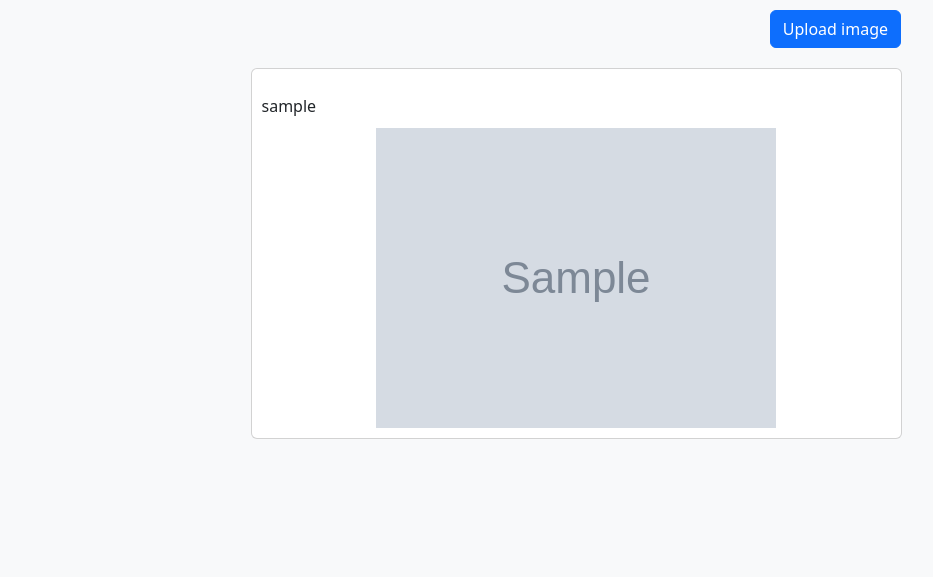
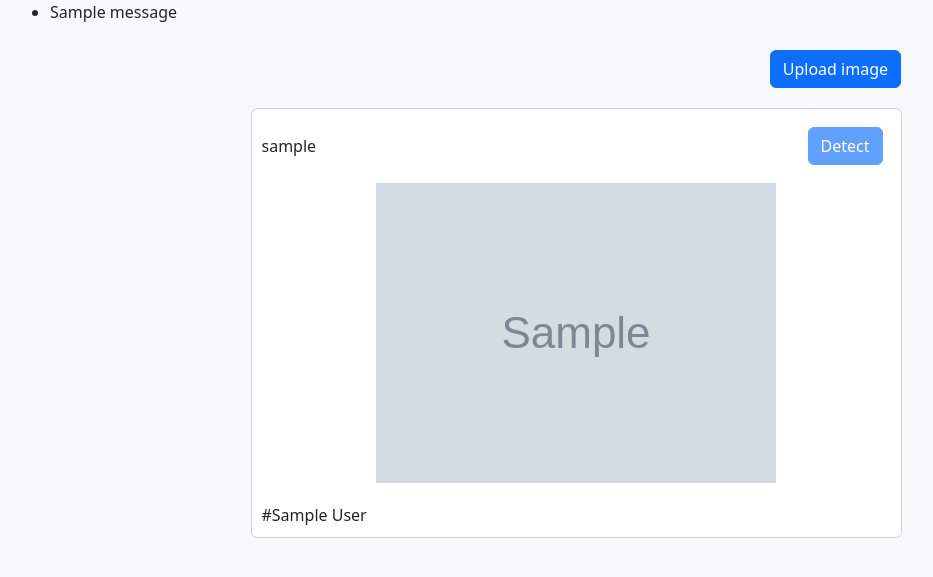
Before and after one commit to 4BMtolobPL/mbc-gym, a Flask app: page /detector/ in a window 1280 px wide. Shown: the part 56-633 px from the top of the page, without its empty margins (64-997 px from the left). Run offline with Flask 3, Linux system fonts and the light colour scheme; tables that the repository leaves empty hold one stand-in row (values such as "Sample post"); grey boxes marked "Sample" are stand-in pictures; one stand-in notice (Sample message) is shown; some libraries are stand-ins or nearby versions.

Commit message:
객체 감지 기능 구현

```diff
--- a/src/domain/detector/templates/detector/index.html
+++ b/src/domain/detector/templates/detector/index.html
@@ -1,5 +1,15 @@
 {% extends 'detector/base.html' %}
 {% block content %}
+{% with messages = get_flashed_messages() %}
+{% if messages %}
+<ul>
+    {% for message in messages %}
+    <li class="flash">{{ message }}</li>
+    {% endfor %}
+</ul>
+{% endif %}
+{% endwith %}
+
 <div class="col-md-10 text-end dt-image-register-btn">
     <a class="btn btn-primary" href="{{ url_for('detector.upload_image') }}">Upload image</a>
 </div>
@@ -7,10 +17,27 @@
 <div class="card col-md-7 dt-image-content">
     <header class="d-flex justify-content-between">
         <div class="dt-image-username">{{ user_image.User.username }}</div>
+        <div class="d-flex flex-row-reverse">
+            <div class="p-2">
+                <form method="post" action="{{ url_for('detector.detect', image_id=user_image.UserImage.id) }}">
+                    {{ detector_form.csrf_token }}
+                    {% if current_user.id == user_image.User.id and user_image.UserImage.is_detected == False %}
+                    {{ detector_form.submit(class="btn btn-primary") }}
+                    {% else %}
+                    {{ detector_form.submit(class="btn btn-primary", disabled="disabled") }}
+                    {% endif %}
+                </form>
+            </div>
+        </div>
     </header>
     <section>
         <img src="{{ url_for('detector.image_files', filename=user_image.UserImage.image_path) }}" alt="uploaded image" />
     </section>
+    <footer>
+        {% for tag in user_image_tag_dict[user_image.UserImage.id] %}
+            #{{ tag.tag_name }}
+        {% endfor %}
+    </footer>
 </div>
 {% endfor %}
 {% endblock %}
--- a/src/domain/detector/views.py
+++ b/src/domain/detector/views.py
@@ -1,6 +1,13 @@
+import random
 import uuid
 from pathlib import Path
+from typing import List, Sequence, Tuple
 
+import cv2
+import numpy as np
+import torch
+import torchvision
+from PIL import Image
 from flask import (
     Blueprint,
     render_template,
@@ -8,11 +15,13 @@ from flask import (
     current_app,
     redirect,
     url_for,
+    flash,
 )
 from flask_login import login_required, current_user
+from sqlalchemy.exc import SQLAlchemyError
 
-from src.domain.detector.forms import UploadImageForm
-from src.domain.detector.models import UserImage
+from src.domain.detector.forms import UploadImageForm, DetectorForm
+from src.domain.detector.models import UserImage, UserImageTag
 from src.domain.user.models import User
 from src.main import db
 
@@ -27,10 +36,27 @@ def index():
         db.session.query(User, UserImage)
         .join(UserImage)
         .filter(User.id == UserImage.user_id)
+        .order_by(UserImage.id.desc())
         .all()
     )
 
-    return render_template("detector/index.html", user_images=user_images)
+    user_image_tag_dict = {}
+    for user_image in user_images:
+        user_image_tags = (
+            db.session.query(UserImageTag)
+            .filter(UserImageTag.user_image_id == user_image.UserImage.id)
+            .all()
+        )
+        user_image_tag_dict[user_image.UserImage.id] = user_image_tags
+
+    detector_form = DetectorForm()
+
+    return render_template(
+        "detector/index.html",
+        user_images=user_images,
+        user_image_tag_dict=user_image_tag_dict,
+        detector_form=detector_form,
+    )
 
 
 @detector_views.get("/images/<path:filename>")
@@ -59,3 +85,123 @@ def upload_image():
 
         return redirect(url_for("detector.index"))
     return render_template("detector/upload.html", form=form)
+
+
+def make_color(labels: List[str]) -> List[int]:
+    colors: List[List[int]] = [
+        [random.randint(0, 255) for _ in range(3)] for _ in labels
+    ]
+    color: List[int] = random.choice(colors)
+    return color
+
+
+def make_line(result_image: np.ndarray) -> int:
+    line = round(0.002 * max(result_image.shape[0:2])) + 1
+    return line
+
+
+def draw_lines(
+    c1: Sequence[int],
+    c2: Sequence[int],
+    result_image: np.ndarray,
+    line: int,
+    color: Sequence[float],
+):
+    cv2.rectangle(result_image, c1, c2, color, thickness=line)
+
+
+def draw_texts(
+    result_image: np.ndarray,
+    line: int,
+    c1: Sequence[int],
+    color: Sequence[float],
+    labels: List[str],
+    label: torch.Tensor,
+):
+    display_txt = f"{labels[label]}"
+    font = max(line - 1, 1)
+    t_size = cv2.getTextSize(display_txt, 0, fontScale=line / 3, thickness=font)[0]
+    c2 = c1[0] + t_size[0], c1[1] + t_size[1] - 3
+    cv2.rectangle(result_image, c1, c2, color, -1)
+    cv2.putText(
+        result_image,
+        display_txt,
+        (c1[0], c1[1] + 10),
+        0,
+        line / 3,
+        [255, 255, 255],
+        thickness=font,
+        lineType=cv2.LINE_AA,
+    )
+
+
+def exec_detect(target_image_path: Path) -> Tuple[List[str], str]:
+    labels: List[str] = current_app.config["LABELS"]
+    image = Image.open(target_image_path)
+    image_tensor = torchvision.transforms.functional.to_tensor(image)
+    model = torch.load(
+        Path(current_app.root_path).parent / "models" / "model.pt", weights_only=False
+    )
+    model.eval()
+    output = model([image_tensor])[0]
+
+    tags = []
+    result_image = np.array(image.copy())
+    for box, label, score in zip(output["boxes"], output["labels"], output["scores"]):
+        if score > 0.5 and labels[label] not in tags:
+            color = make_color(labels)
+            line = make_line(result_image)
+            c1 = (int(box[0]), int(box[1]))
+            c2 = (int(box[2]), int(box[3]))
+
+            draw_lines(c1, c2, result_image, line, color)
+            draw_texts(result_image, line, c1, color, labels, label)
+            tags.append(labels[label])
+
+    detected_image_file_name = str(uuid.uuid4()) + ".jpg"
+
+    detected_image_file_path = str(
+        Path(current_app.config["UPLOAD_FOLDER"], detected_image_file_name)
+    )
+
+    cv2.imwrite(detected_image_file_path, cv2.cvtColor(result_image, cv2.COLOR_RGB2BGR))
+
+    return tags, detected_image_file_name
+
+
+def save_detected_image_tags(
+    user_image: UserImage, tags: List[str], detected_image_file_name: str
+):
+    user_image.image_path = detected_image_file_name
+    user_image.is_detected = True
+    db.session.add(user_image)
+
+    for tag in tags:
+        user_image_tag = UserImageTag(user_image_id=user_image.id, tag_name=tag)
+        db.session.add(user_image_tag)
+
+    db.session.commit()
+
+
+@detector_views.post("/detect/<int:image_id>")
+@login_required
+def detect(image_id: int):
+    user_image: UserImage = UserImage.query.get(image_id)
+
+    if user_image is None:
+        flash("Image not found")
+        return redirect(url_for("detector.index"))
+
+    target_image_path = Path(current_app.config["UPLOAD_FOLDER"], user_image.image_path)
+
+    tags, detected_image_file_name = exec_detect(target_image_path)
+
+    try:
+        save_detected_image_tags(user_image, tags, detected_image_file_name)
+    except SQLAlchemyError as e:
+        flash("Database error")
+        db.session.rollback()
+        current_app.logger.error(e)
+        return redirect(url_for("detector.index"))
+
+    return redirect(url_for("detector.index"))
```
